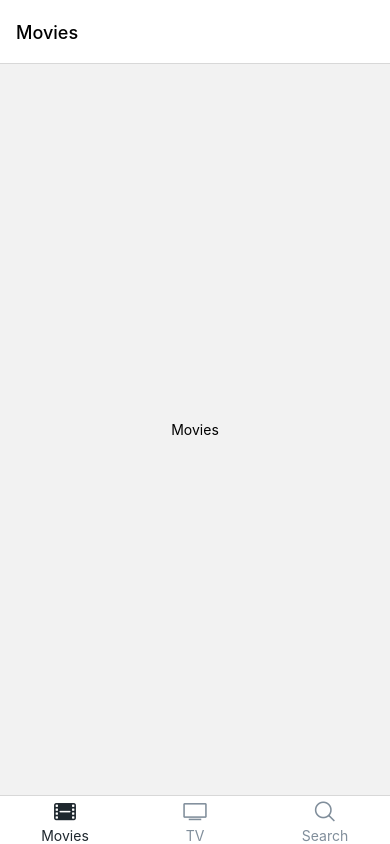
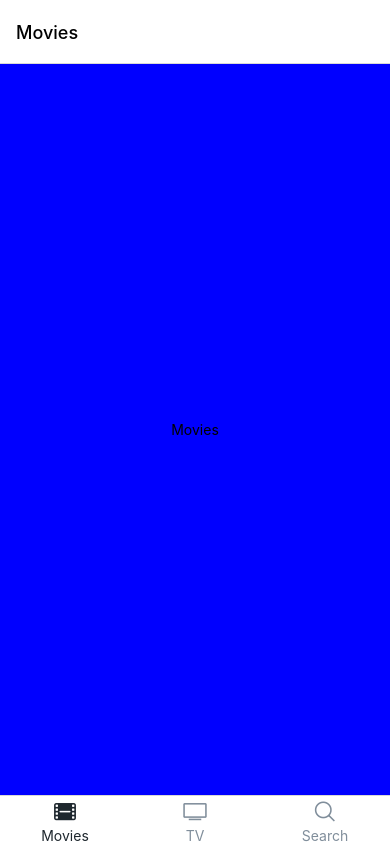
Before and after one commit to horrorkist/React-Native, a React Native app: screen /Movies in a window 390 px wide. Built offline with nearby package versions, Linux system fonts and the light colour scheme.

Commit message:
Styled Components

```diff
--- a/package.json
+++ b/package.json
@@ -12,6 +12,7 @@
     "@react-navigation/bottom-tabs": "^6.3.2",
     "@react-navigation/native": "^6.0.11",
     "@react-navigation/native-stack": "^6.7.0",
+    "@types/styled-components": "^5.1.25",
     "expo": "~45.0.0",
     "expo-app-loading": "~2.0.0",
     "expo-asset": "~8.5.0",
@@ -23,7 +24,8 @@
     "react-native": "0.68.2",
     "react-native-safe-area-context": "4.2.4",
     "react-native-screens": "~3.11.1",
-    "react-native-web": "0.17.7"
+    "react-native-web": "0.17.7",
+    "styled-components": "^5.3.5"
   },
   "devDependencies": {
     "@babel/core": "^7.12.9"
--- a/screens/movies.js
+++ b/screens/movies.js
@@ -1,13 +1,19 @@
 import react from "react";
-import { Text, TouchableOpacity } from "react-native";
+import { Text } from "react-native";
+import styled from "styled-components/native";
+
+const Btn = styled.TouchableOpacity`
+  display: flex;
+  flex: 1;
+  justify-content: center;
+  align-items: center;
+  background-color: blue;
+`;
 
 export default function Movies({ navigation: { navigate } }) {
   return (
-    <TouchableOpacity
-      onPress={() => navigate("stacks", { screen: "three" })}
-      style={{ flex: 1, justifyContent: "center", alignItems: "center" }}
-    >
+    <Btn onPress={() => navigate("stacks", { screen: "three" })}>
       <Text>Movies</Text>
-    </TouchableOpacity>
+    </Btn>
   );
 }
```
Also changed, not shown: 2 other files (tests, documents, lock files or other folders).
